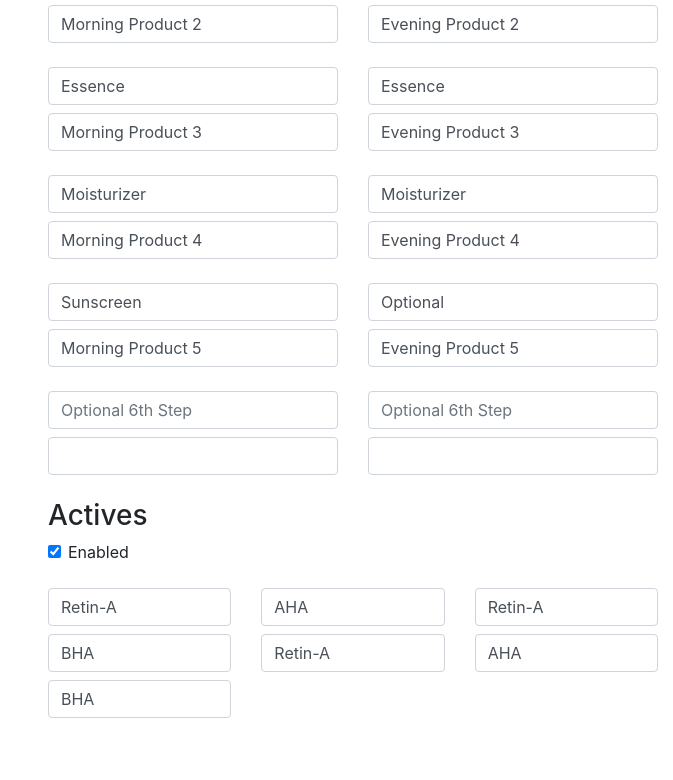
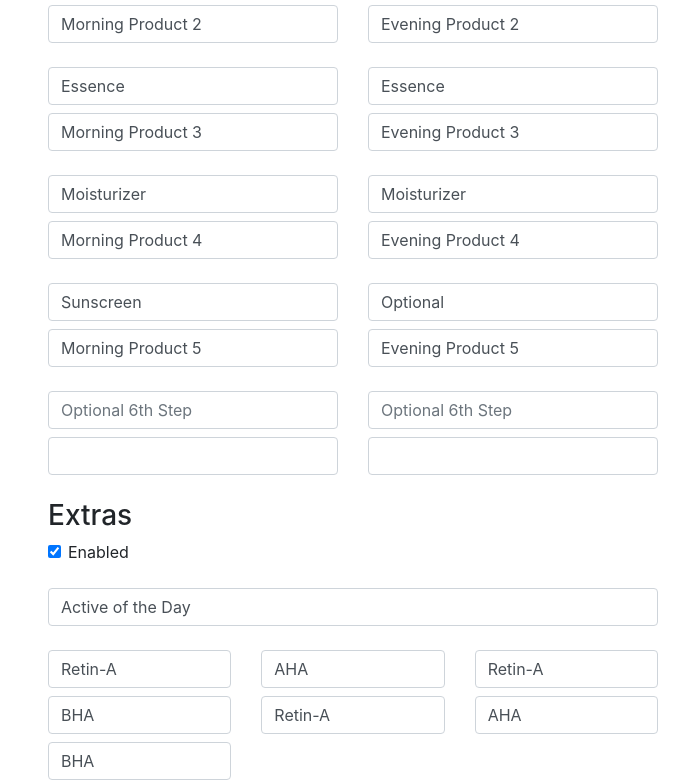
Before and after one commit to robwil/skincare-routine-generator, a plain HTML site: page index.html in a window 1280 px wide. Shown: the part 332-1112 px from the top of the page, without its empty margins (607-1280 px from the left). Before the commit the page ends 1050 px from the top, so only its background shows below. Drawn offline with nearby package versions, Linux system fonts and the light colour scheme; a script that the page names is missing; a web font is replaced by a local one.

Commit message:
allow editing actives of the day title

```diff
--- a/index.html
+++ b/index.html
@@ -137,13 +137,18 @@
                 </div>
 
                 <h3 class="mt-4">
-                    Actives
+                    Extras
                 </h3>
                 <div class="form-check">
                     <input class="form-check-input" type="checkbox" checked id="activesEnabled">
                     <label class="form-check-label" for="activesEnabled">
                         Enabled
                     </label>
+                </div>
+                <div class="row mt-4">
+                    <div class="col">
+                        <input type="text" class="form-control" id="activeTitle" value="Active of the Day">
+                    </div>
                 </div>
                 <div class="row mt-4">
                     <div class="col">
@@ -253,7 +258,7 @@
                 draw.text(document.getElementById('active' + (i+1)).value).move(207 + (i * activeSliceWidth), activesBoxTop + 80).font({ size: 14, family: 'fira-sans', anchor: 'middle' });
             }
             draw.rect(250, 20).move(250, activesBoxTop + 10).fill('#fff').radius(10);
-            draw.text('Active of the Day').move(280, activesBoxTop + 7).font({ size: 18, family: 'orator-std' });
+            draw.text(document.getElementById('activeTitle').value).move(380, activesBoxTop + 9).font({ size: 18, family: 'orator-std', anchor: 'middle' });
             draw.rect(activeSliceWidth * 7, activesHeight).move(180, activesBoxTop).radius(5).fill('transparent').stroke({ width: 2 });
         }
     };
```
